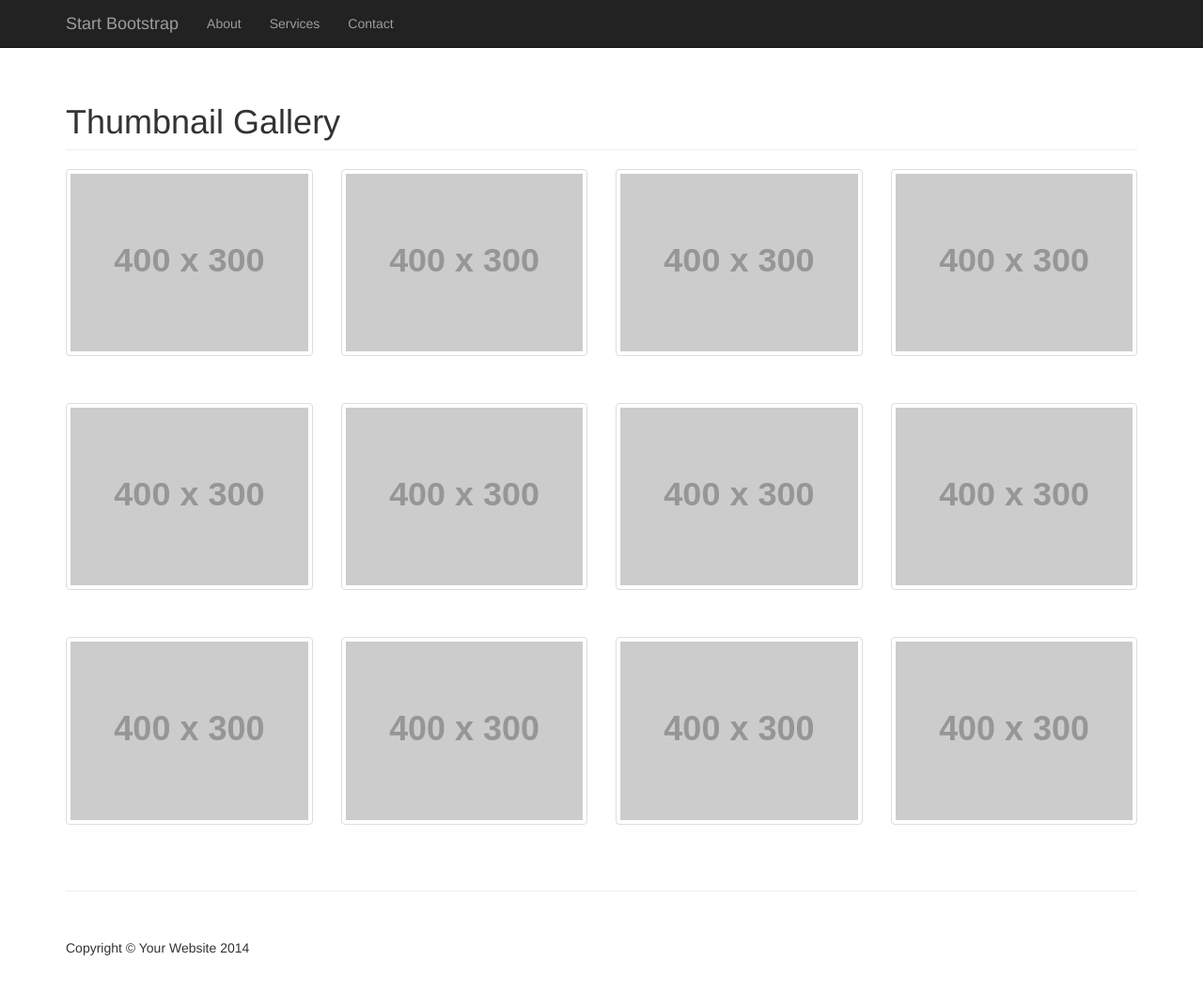
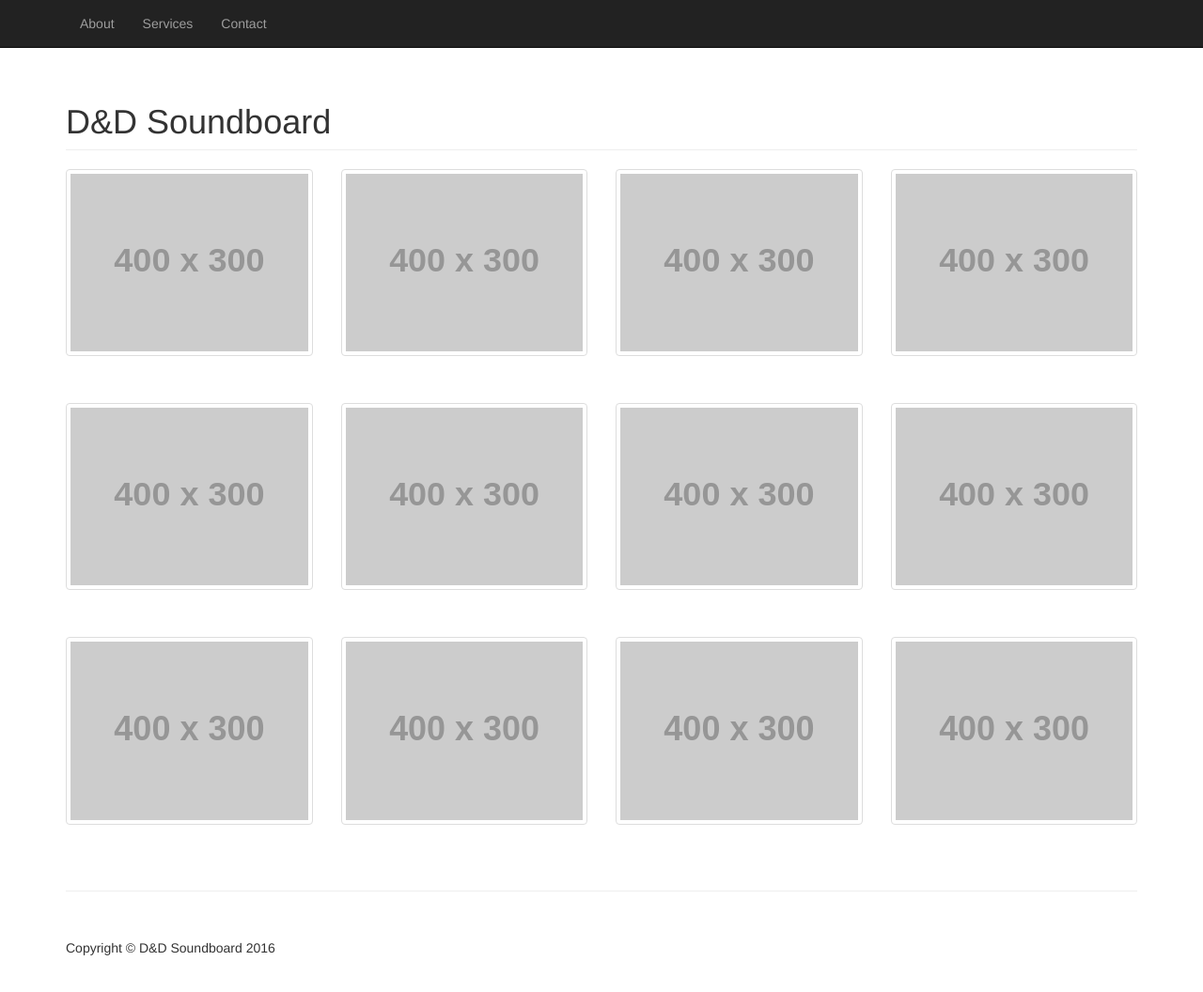
Before and after one commit to WalkerGA/dnd-soundboard, a plain HTML site: page index.html in a window 1280 px wide. Shown: the whole page at 94% size. Drawn offline with Linux system fonts and the light colour scheme; placeholder pictures from the web are drawn by us.

Commit message:
Personalizing it a bit...just messing around

```diff
--- a/index.html
+++ b/index.html
@@ -9,7 +9,7 @@
     <meta name="description" content="">
     <meta name="author" content="">
 
-    <title>Thumbnail Gallery - Start Bootstrap Template</title>
+    <title>D&amp;D Soundboard</title>
 
     <!-- Bootstrap Core CSS -->
     <link href="css/bootstrap.min.css" rel="stylesheet">
@@ -39,7 +39,7 @@
                     <span class="icon-bar"></span>
                     <span class="icon-bar"></span>
                 </button>
-                <a class="navbar-brand" href="#">Start Bootstrap</a>
+                <!--a class="navbar-brand" href="#">Start Bootstrap</a-->
             </div>
             <!-- Collect the nav links, forms, and other content for toggling -->
             <div class="collapse navbar-collapse" id="bs-example-navbar-collapse-1">
@@ -66,7 +66,7 @@
         <div class="row">
 
             <div class="col-lg-12">
-                <h1 class="page-header">Thumbnail Gallery</h1>
+                <h1 class="page-header">D&amp;D Soundboard</h1>
             </div>
 
             <div class="col-lg-3 col-md-4 col-xs-6 thumb">
@@ -137,7 +137,7 @@
         <footer>
             <div class="row">
                 <div class="col-lg-12">
-                    <p>Copyright &copy; Your Website 2014</p>
+                    <p>Copyright &copy; D&amp;D Soundboard 2016</p>
                 </div>
             </div>
         </footer>
```
